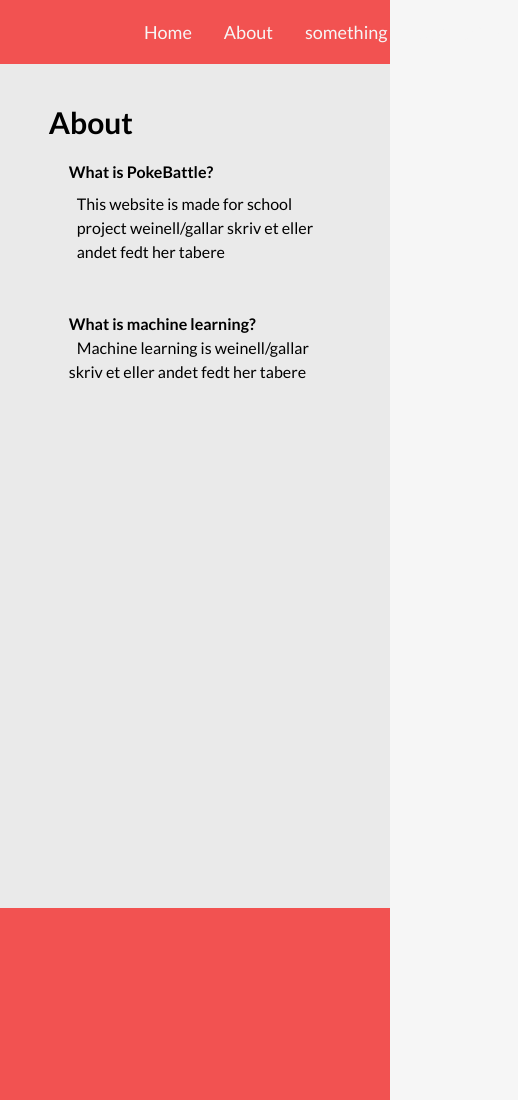
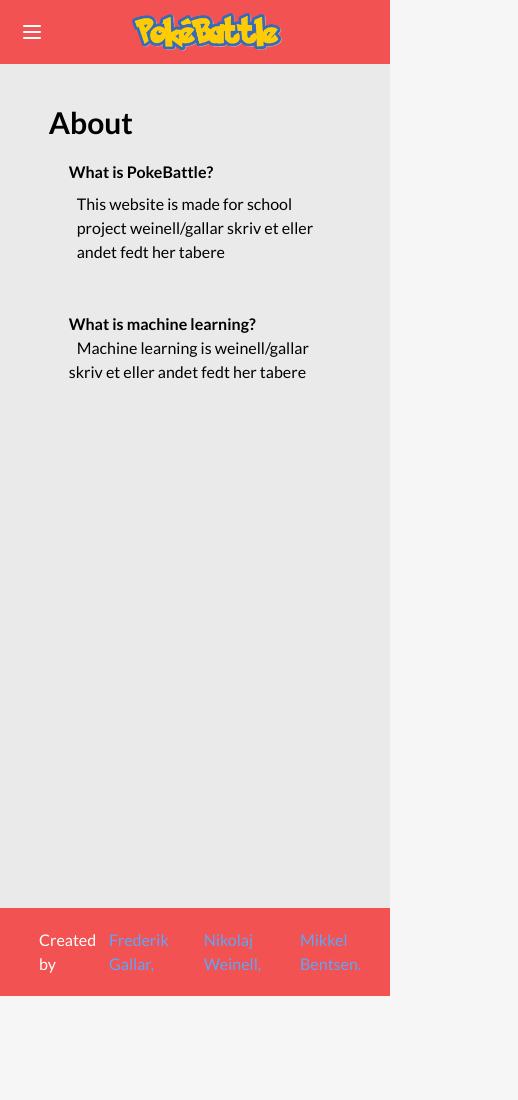
Before and after one commit to bentsen/poke_battle, a Next.js app: page /about in a window 390 px wide. Shown: the whole page, 518 px wide, since content can reach past the window. After the commit the page ends 996 px from the top, so only its background shows below. Built offline with nearby package versions, Linux system fonts and the light colour scheme.

Commit message:
overflow works now

```diff
--- a/src/app/footer.tsx
+++ b/src/app/footer.tsx
@@ -1,9 +1,16 @@
+import Link from "next/link";
+
 const Footer = () => {
 
     return (
         <>
-            <div className={"w-full bg-navbar h-48"}>
-
+            <div className={"w-full bg-navbar h-auto pt-5 pb-5"}>
+                <div className={"pl-[10%] h-full flex items-center text-white"}>
+                    Created by
+                    <Link className={"text-blue-400 pl-2 hover:underline"} href={"https://github.com/Freddiiy"}>Frederik Gallar,</Link>
+                    <Link className={"text-blue-400 pl-2 hover:underline"} href={"https://github.com/Weinell"}>Nikolaj Weinell,</Link>
+                    <Link className={"text-blue-400 pl-2 hover:underline"} href={"https://github.com/bentsen"}>Mikkel Bentsen.</Link>
+                </div>
             </div>
         </>
     )
--- a/src/app/navbar.tsx
+++ b/src/app/navbar.tsx
@@ -5,22 +5,38 @@ const Navbar = () => {
     return(
         <>
             <nav className={"w-full h-16 bg-navbar"}>
-                <div className={"flex items-center justify-between h-full px-32"}>
+                <div className={"flex items-center justify-between h-full px-5 md:px-32"}>
+                    <div className={"text-white md:hidden"}>
+                        <svg
+                            className="w-6 h-6"
+                            fill="none"
+                            stroke="currentColor"
+                            viewBox="0 0 24 24"
+                            xmlns="http://www.w3.org/2000/svg">
+                            <path
+                                strokeLinecap="round"
+                                strokeLinejoin="round"
+                                strokeWidth="2"
+                                d="M4 6h16M4 12h16M4 18h16">
+
+                            </path>
+                        </svg>
+                    </div>
                     <div className={"cursor-pointer"}>
                         <Link href={"/"}>
                             <Image src={"/img.png"} alt={"logo"} width={150} height={100}/>
                         </Link>
                     </div>
                     <div className={"h-full"}>
-                        <ul className={"flex flex-row items-center text-lg font-medium text-betterWhite h-full"}>
+                        <ul className={"hidden md:flex flex-row items-center text-lg font-medium text-betterWhite h-full"}>
                             <Link href={"/"}>
-                                <li className={"cursor-pointer hover:bg-red-700 p-4"}>Home</li>
+                                <li className={"cursor-pointer hover:underline hover:bg-red-700 p-4"}>Home</li>
                             </Link>
                             <Link href={"/about"}>
-                                <li className={"cursor-pointer hover:bg-red-700 p-4"}>About</li>
+                                <li className={"cursor-pointer hover:underline hover:bg-red-700 p-4"}>About</li>
                             </Link>
-                            <li className={"cursor-pointer hover:bg-red-700 p-4"}>something</li>
-                            <li className={"cursor-pointer hover:bg-red-700 p-4"}>something</li>
+                            <li className={"cursor-pointer hover:underline hover:bg-red-700 p-4"}>something</li>
+                            <li className={"cursor-pointer hover:underline hover:bg-red-700 p-4"}>something</li>
                         </ul>
                     </div>
                 </div>
--- a/src/app/page.tsx
+++ b/src/app/page.tsx
@@ -27,7 +27,7 @@ const Page = async () => {
     return(
         <>
             <div className={"w-full"}>
-                <div className={"relative flex items-center flex-col"}>
+                <div className={"relative flex items-center flex-col overflow-hidden"}>
                     <ImageCarousel pokemons={pokemons}/>
                 </div>
                 <div className={"w-full mt-10"}>
@@ -52,7 +52,7 @@ const Page = async () => {
 const ImageCarousel = ({pokemons}: {pokemons: IPokemon[]}) => {
     return(
         <>
-            <div id={"slider"} className={"w-full h-30 whitespace-nowrap pokemon-scroll"}>
+            <div id={"slider"} className={"w-screen h-30 whitespace-nowrap pokemon-scroll"}>
                 {pokemons.map((pokemon) =>
                     <div key={pokemon.id} className={"inline-block p-2 pointer-events-none border-b border-black"}>
                         <div className={"text-center"}>
@@ -96,6 +96,7 @@ const PokemonSelector = ({pokemons} : {pokemons: IPokemon[]}) => {
                     </div>
                     <div className={"h-40 relative"}>
                         <Image
+                            className={"pixel"}
                             src={"https://raw.githubusercontent.com/PokeAPI/sprites/master/sprites/pokemon/1.png"}
                             alt={"pokemon2"}
                             fill
--- a/src/app/searchbar.tsx
+++ b/src/app/searchbar.tsx
@@ -70,8 +70,8 @@ const SearchOptions = (props: SearchOptions) => {
                                         priority
                                         src={image}
                                         alt={"poke"}
-                                        width={20}
-                                        height={20}/>
+                                        width={30}
+                                        height={30}/>
                                     <div className={"flex justify-between items-center w-full"}>
                                         <div>
                                             <span className={"ml-1 text-black"}>{name}</span>
--- a/src/styles/globals.css
+++ b/src/styles/globals.css
@@ -12,11 +12,13 @@ img {
     -moz-user-select: none;
     -webkit-user-select: none;
     user-select: none;
+}
+
+.pixel{
     image-rendering: pixelated;
 }
 
 .pokemon-scroll {
-
     animation: 190s linear slideInFromLeft infinite;
 }
 
```
